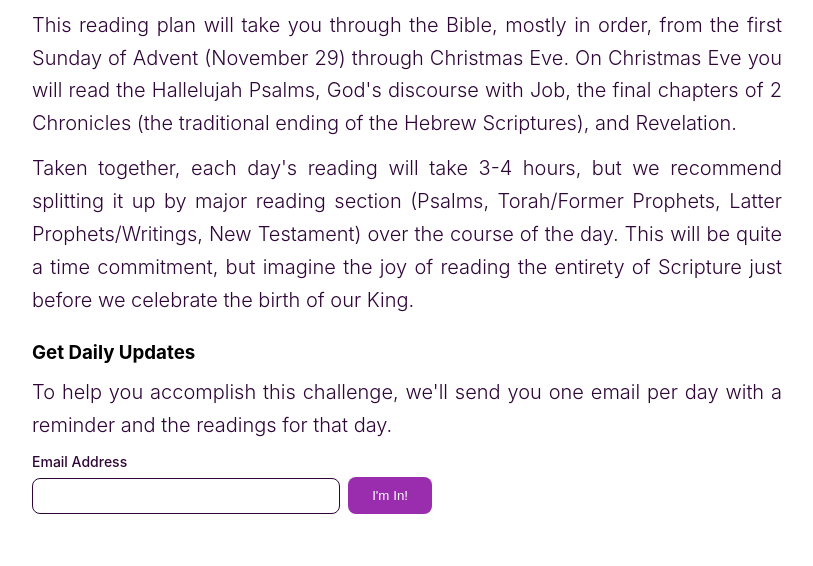
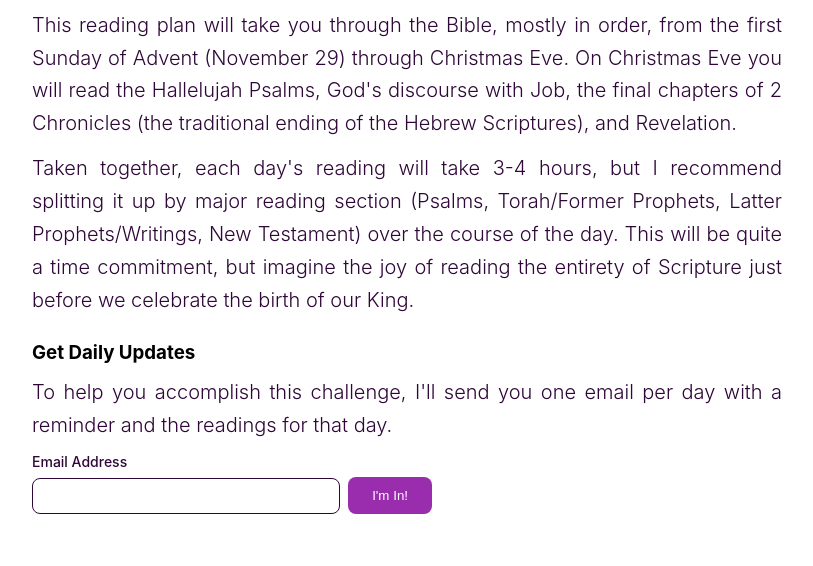
Before and after one commit to Renddslow/advent-reading-challenge, a website: page public/2020/index.html in a window 1280 px wide. Shown: the part 234-800 px from the top of the page, without its empty margins (64-877 px from the left). Drawn offline with Linux system fonts and the light colour scheme; files whose address does not match are found by name.

Commit message:
Changed the language to reflect a sole maintainer

```diff
--- a/public/2020/index.html
+++ b/public/2020/index.html
@@ -70,7 +70,7 @@
         Hebrew Scriptures), and Revelation.
       </p>
       <p>
-        Taken together, each day's reading will take 3-4 hours, but we recommend
+        Taken together, each day's reading will take 3-4 hours, but I recommend
         splitting it up by major reading section (Psalms, Torah/Former Prophets,
         Latter Prophets/Writings, New Testament) over the course of the day.
         This will be quite a time commitment, but imagine the joy of reading the
@@ -79,7 +79,7 @@
 
       <h3>Get Daily Updates</h3>
       <p>
-        To help you accomplish this challenge, we'll send you one email per day
+        To help you accomplish this challenge, I'll send you one email per day
         with a reminder and the readings for that day.
       </p>
       <form>
```
Also changed, not shown: public/index.html (+2 -2 lines), templates/2020.html (+2 -2 lines).
